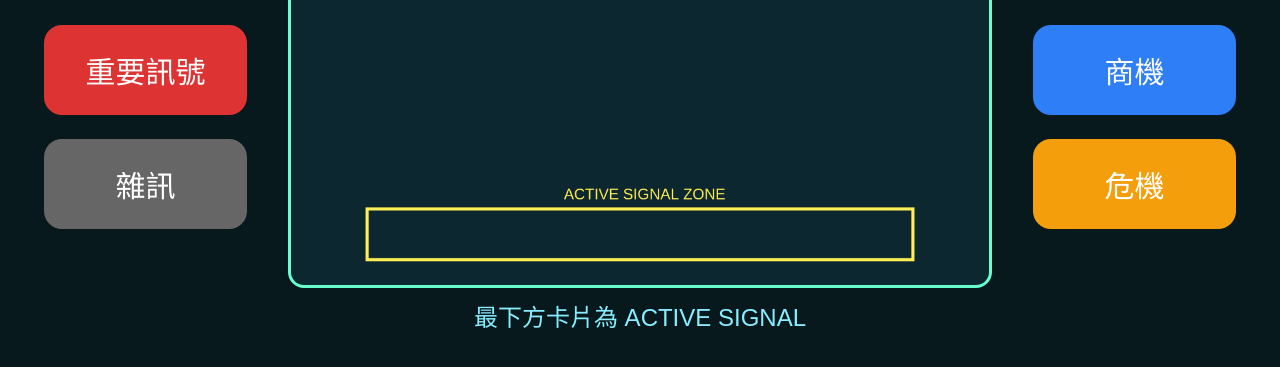
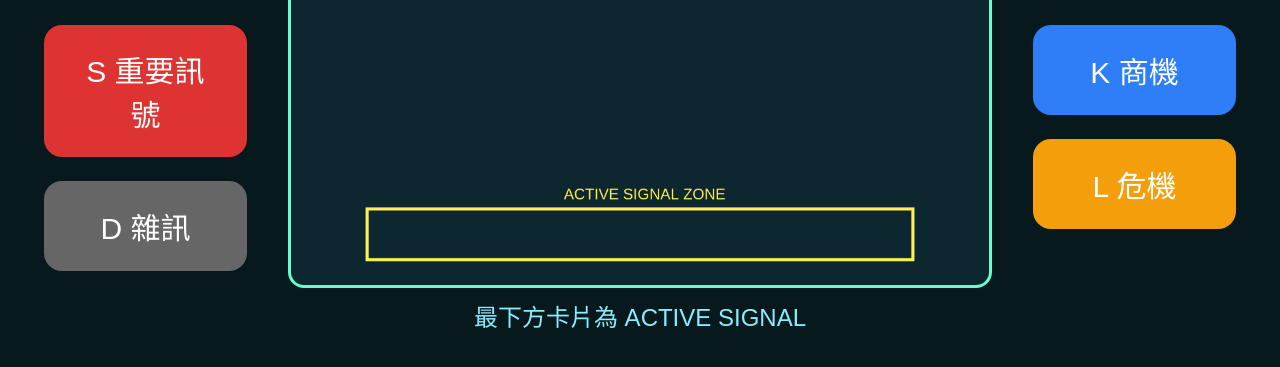
Before and after one commit to bagilu/P36, a plain HTML site: page index.html in a window 1280 px wide. Shown: the part 295-662 px from the top of the page. Drawn offline with Linux system fonts and the light colour scheme.

Commit message:
Update index.html

```diff
--- a/index.html
+++ b/index.html
@@ -16,8 +16,8 @@
 <div class="layout">
   <div class="side">
     <h2>玩家A</h2>
-    <button onclick="judgeImportance('important')">重要訊號</button>
-    <button onclick="judgeImportance('noise')">雜訊</button>
+    <button onclick="judgeImportance('important')">S 重要訊號</button>
+    <button onclick="judgeImportance('noise')">D 雜訊</button>
   </div>
 
   <div class="center">
@@ -27,8 +27,8 @@
 
   <div class="side">
     <h2>玩家B</h2>
-    <button onclick="judgeImpact('opportunity')">商機</button>
-    <button onclick="judgeImpact('crisis')">危機</button>
+    <button onclick="judgeImpact('opportunity')">K 商機</button>
+    <button onclick="judgeImpact('crisis')">L 危機</button>
   </div>
 </div>
 
```
